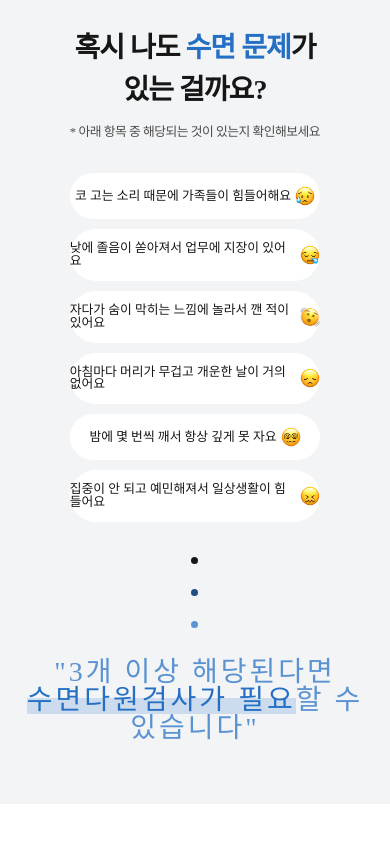
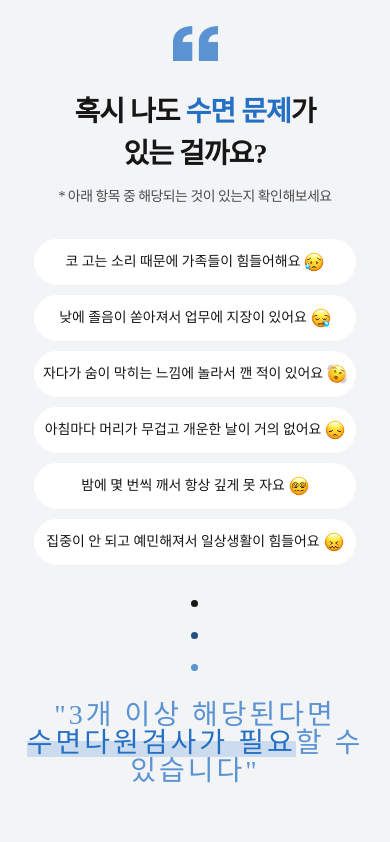
Before and after one commit to jiwontang/landing, a plain HTML site: page index.html in a window 390 px wide. Shown: the part 934-1776 px from the top of the page. Before the commit the page ends 1738 px from the top, so only its background shows below. Drawn offline with Linux system fonts and the light colour scheme; a web font is replaced by a local one.

Commit message:
체크리스트 글씨크기, padding값 조정
체크리스트 글씨크기, padding값 조정

```diff
--- a/assets/css/index.css
+++ b/assets/css/index.css
@@ -330,6 +330,10 @@ body {
 }
 
 @media(max-width:768px) {
+    .section-pd {
+        padding: 62px 0;
+    }
+
     .container {
         padding: 0 16px;
     }
@@ -344,12 +348,12 @@ body {
         height: 60px;
     }
 
-    .kv-section {
+    /* .kv-section {
         margin-top: 60px;
         padding: 40px 0;
         min-height: auto;
         align-items: flex-start;
-    }
+    } */
 
     .kv-main {
         flex-direction: column-reverse;
@@ -427,7 +431,7 @@ body {
 
     /* ---------------kv 미디어쿼리 끝------------ */
     .list-item {
-        width: 70%;
+        width: 90%;
         height: auto;
         margin: 0 auto;
         padding: 13px 0;
@@ -449,12 +453,12 @@ body {
     }
 
     .check-title p {
-        font-size: 0.8rem;
+        font-size: 0.87rem;
         letter-spacing: -.5px;
     }
 
     .list-item p {
-        font-size: 0.8rem;
+        font-size: 0.87rem;
         font-weight: 500;
         margin-right: 4px;
         letter-spacing: 0px;
--- a/assets/css/indexcommons.css
+++ b/assets/css/indexcommons.css
@@ -76,7 +76,7 @@ body{
 }
 
 .section-pd {
-  padding: 62px 0;
+  padding: 106px 0;
 }
 .sub-font{
     font-family: 'JoyFulStory';
@@ -87,13 +87,13 @@ body{
 }
 .main-title{
     font-family: 'Pretendard';
-    font-size: 3rem;
+    font-size: 5rem;
     font-weight: 800;
     letter-spacing: 0px;
 }
 .sub-title{
     font-family: 'Pretendard';
-    font-size: 3.25rem;
+    font-size:3.25rem;
     font-weight: 700;
     letter-spacing: -1px;
     line-height: 1.5;
--- a/index.html
+++ b/index.html
@@ -5,7 +5,7 @@
     <meta name="viewport" content="width=device-width, initial-scale=1.0">
     <title>슬립코어 반응형</title>
     <link rel="stylesheet" href="assets/css/reset.css">
-    <!-- <link rel="stylesheet" href="assets/css/indexcommons.css"> -->
+    <link rel="stylesheet" href="assets/css/indexcommons.css">
     <link rel="stylesheet" href="assets/css/index.css">
 </head>
 <body>
```
